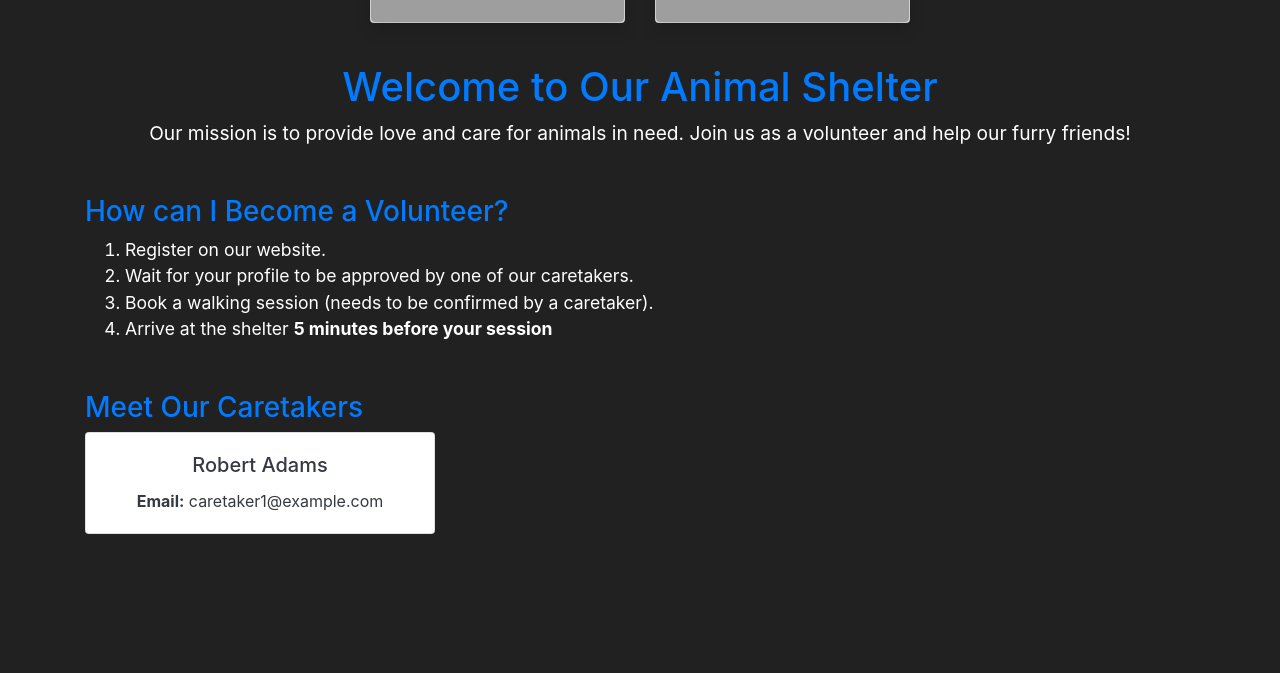
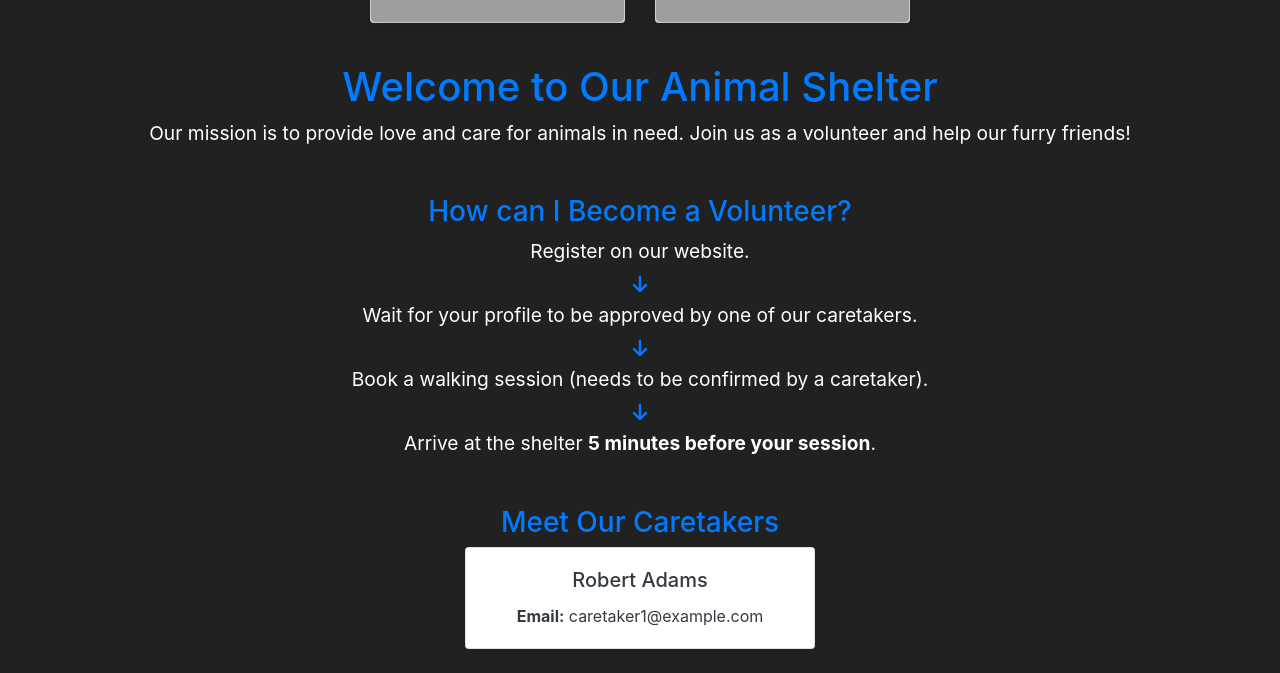
Before and after one commit to xmi74/IIS, a Flask app: page / in a window 1280 px wide. Shown: the part 261-934 px from the top of the page. Before the commit the page ends 795 px from the top, so only its background shows below. Run offline with Flask 3, Linux system fonts and the light colour scheme; data comes from the database, SQL or seed files in the repository; grey boxes are pictures that could not be loaded.

Commit message:
replace ol with arrows

```diff
--- a/templates/public/home.html
+++ b/templates/public/home.html
@@ -5,7 +5,7 @@
 {% endblock %}
 
 {% block body %}
-<div class="container mt-4">
+<div class="container mt-4 text-center">
     <!-- Animal Photos -->
     <div class="row mb-4 justify-content-center align-items-center">
         {% for animal in animals %}
@@ -27,16 +27,19 @@
 
     <!-- Volunteer Process -->
     <h3 class="mt-5 text-primary">How can I Become a Volunteer?</h3>
-    <ol style="font-size: 1.1rem;">
-        <li>Register on our website.</li>
-        <li>Wait for your profile to be approved by one of our caretakers.</li>
-        <li>Book a walking session (needs to be confirmed by a caretaker).</li>
-        <li>Arrive at the shelter <strong>5 minutes before your session</strong></li>
-    </ol>
+    <div class="d-flex flex-column align-items-center" style="font-size: 1.2rem;">
+        <div>Register on our website.</div>
+        <i class="fas fa-arrow-down text-primary my-2"></i>
+        <div>Wait for your profile to be approved by one of our caretakers.</div>
+        <i class="fas fa-arrow-down text-primary my-2"></i>
+        <div>Book a walking session (needs to be confirmed by a caretaker).</div>
+        <i class="fas fa-arrow-down text-primary my-2"></i>
+        <div>Arrive at the shelter <strong>5 minutes before your session</strong>.</div>
+    </div>
 
     <!-- Caretakers List -->
     <h3 class="mt-5 text-primary">Meet Our Caretakers</h3>
-    <div class="row">
+    <div class="row justify-content-center">
         {% for caretaker in caretakers %}
         <div class="col-md-4 mb-4">
             <div class="card text-center h-100">
```
